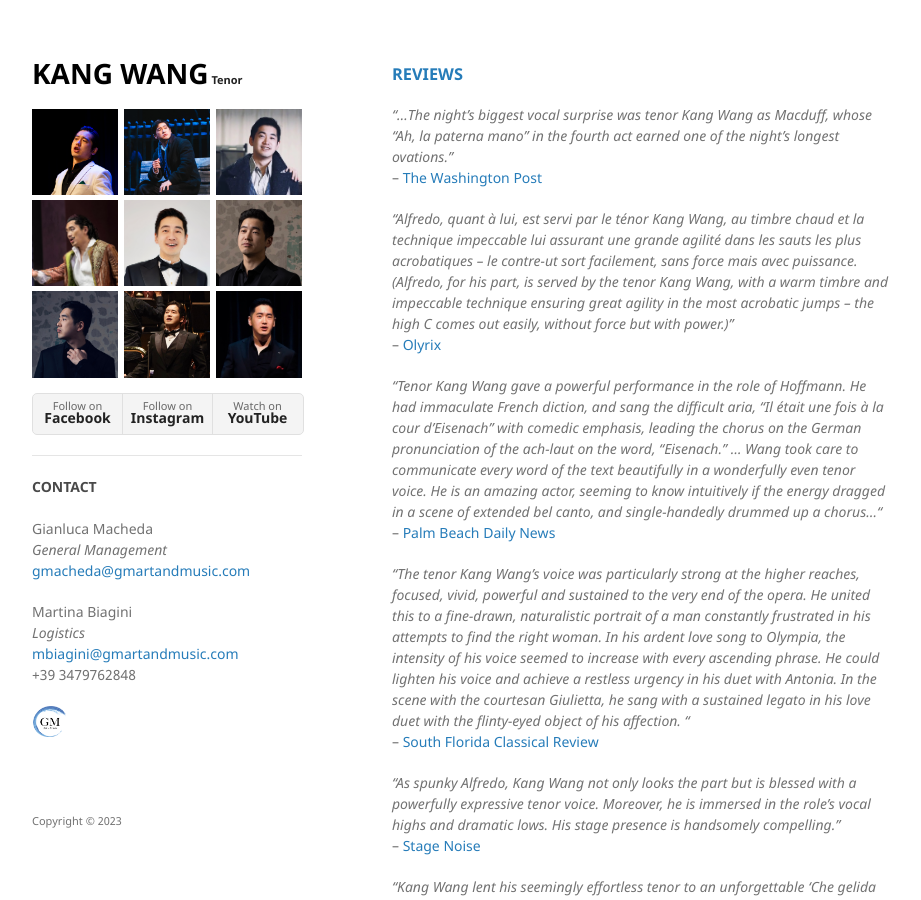
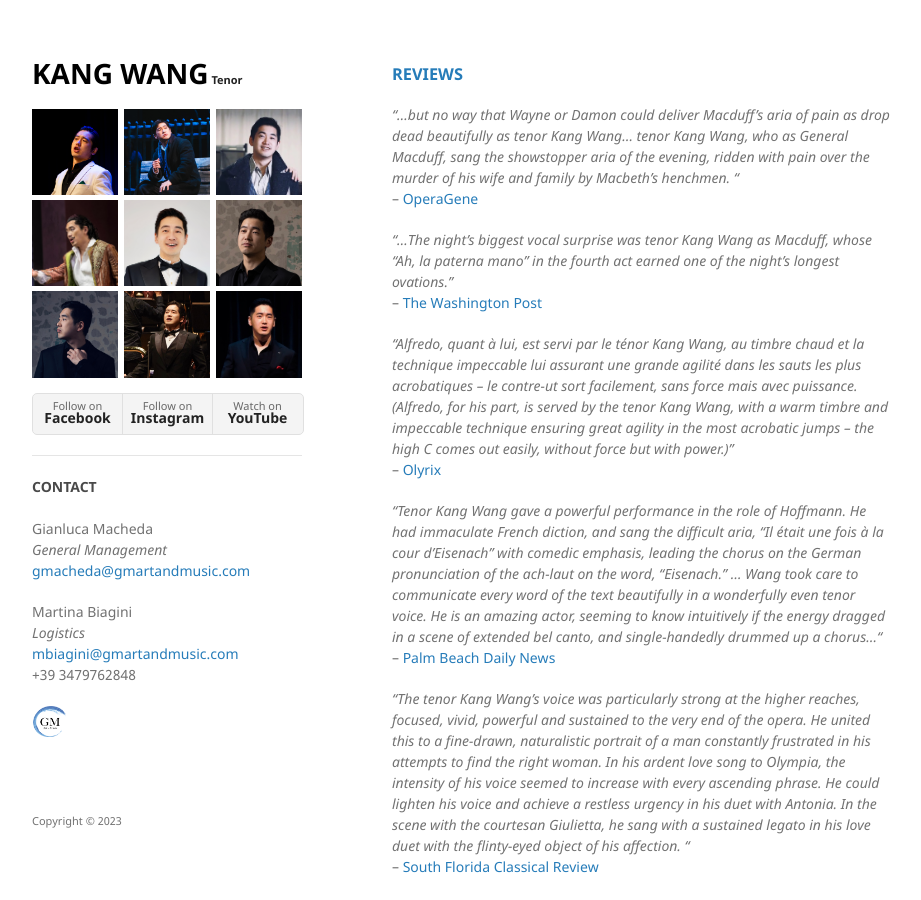
Before and after one commit to kwopera/kwt, a Jekyll site: the page built from reviews.md, in a window 1280 px wide and 900 px high. Shown: the whole window, without its empty margins (178-1099 px from the left). Built offline with Jekyll 4.4.1, drawn with Linux system fonts in a browser that asks for light colours; our own code applies the rules of GitHub Pages for plain Markdown files.

Commit message:
Update reviews.md

```diff
--- a/reviews.md
+++ b/reviews.md
@@ -1,5 +1,8 @@
 <h3 id="reviews"><a href="{{ "/reviews.html" | absolute_url }}#reviews">REVIEWS</a></h3>
 <br/>
+_"...but no way that Wayne or Damon could deliver Macduff’s aria of pain as drop dead beautifully as tenor Kang Wang... tenor Kang Wang, who as General Macduff, sang the showstopper aria of the evening, ridden with pain over the murder of his wife and family by Macbeth’s henchmen. "_
+<br/>-- <a href="https://operagene.com/new-blog/2024/11/15/washingto-national-operas-macbeth-a-highly-entertaining-triumph-of-good-over-evil" target="_blank">OperaGene</a>
+
 _"...The night’s biggest vocal surprise was tenor Kang Wang as Macduff, whose “Ah, la paterna mano” in the fourth act earned one of the night’s longest ovations."_
 <br/>-- <a href="https://www.washingtonpost.com/entertainment/music/2024/11/14/dark-powers-guide-dagger-sharp-macbeth-washington-national-opera/" target="_blank">The Washington Post</a>
 
```
